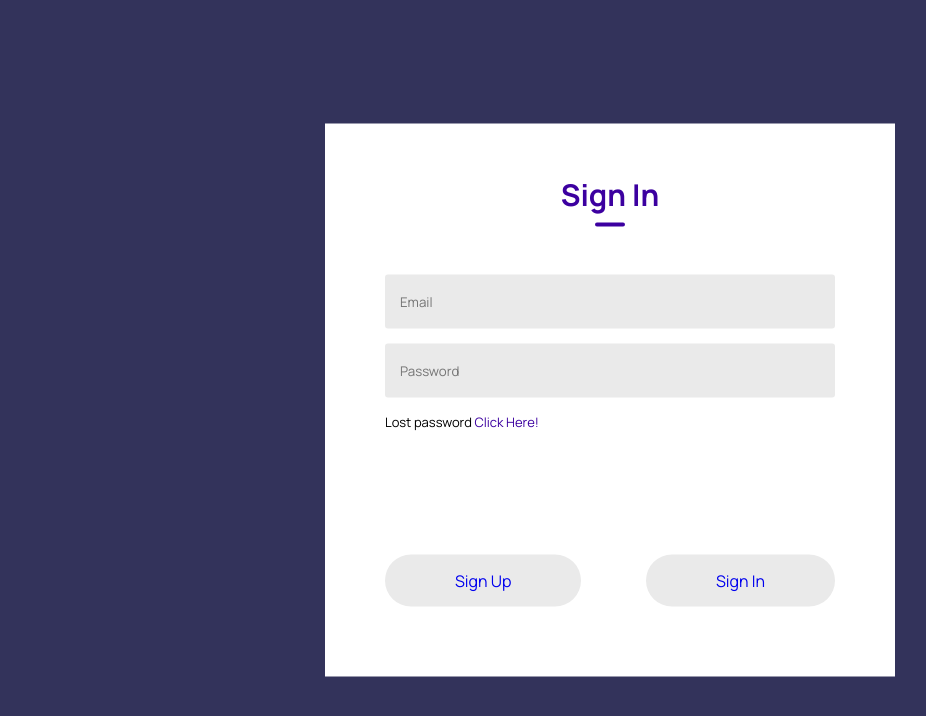
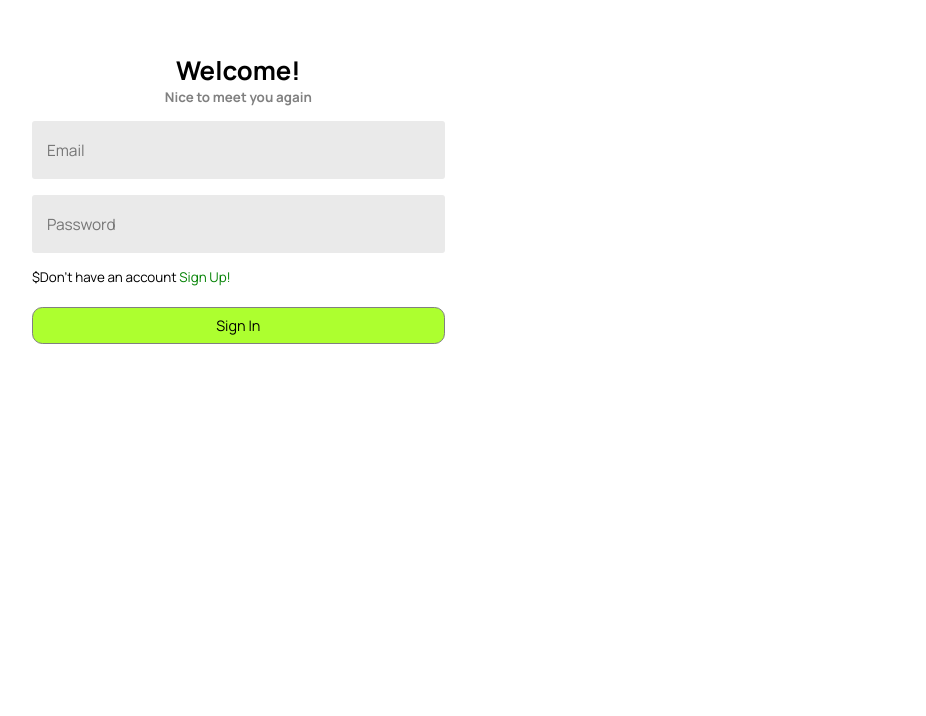
Before and after one commit to divineamunega/Student-Feedback-Form, a React (Vite) app: page /login in a window 1280 px wide. Shown: the top 716 px of the page, without its empty margins (30-956 px from the left). Built offline with nearby package versions, Linux system fonts and the light colour scheme.

Commit message:
Feat: Changed the desing and fixed some part of the auth

```diff
--- a/package.json
+++ b/package.json
@@ -13,7 +13,8 @@
     "firebase": "^10.12.2",
     "react": "^18.2.0",
     "react-dom": "^18.2.0",
-    "react-router-dom": "^6.23.1"
+    "react-router-dom": "^6.23.1",
+    "react-toastify": "^10.0.5"
   },
   "devDependencies": {
     "@types/react": "^18.2.66",
--- a/src/App.jsx
+++ b/src/App.jsx
@@ -3,13 +3,18 @@ import Login from "./components/Login";
 import SignUp from "./components/SignUp";
 import Page from "./components/Page";
 import { Navigate } from "react-router-dom";
-
+import AuthPage from "./pages/AuthPage";
+import "react-toastify/dist/ReactToastify.css";
 function App() {
 	return (
 		<BrowserRouter>
 			<Routes>
-        <Route index path="/" element={<Navigate to="/signup" />} />
-        <Route path="/signup" element={<SignUp />} />
+				<Route index element={<Navigate to="auth" />} />
+				<Route path="auth" element={<AuthPage />}>
+					<Route index element={<Navigate to="signup" />} />
+					<Route path="signup" element={<SignUp />} />
+					<Route path="login" element={<Login />} />
+				</Route>
 				<Route path="/login" element={<Login />} />
 				<Route path="/page" element={<Page />} />
 			</Routes>
--- a/src/components/Login.jsx
+++ b/src/components/Login.jsx
@@ -1,33 +1,43 @@
+import styles from "./SignUp.module.css";
 import { useState } from "react";
-import styles from "./Login.module.css";
-import { signInWithEmailAndPassword } from "firebase/auth";
+import {
+	signInWithEmailAndPassword,
+	setPersistence,
+	browserLocalPersistence,
+} from "firebase/auth";
 import { auth } from "../firebase";
-import { NavLink, useNavigate } from "react-router-dom";
+import { Link } from "react-router-dom";
+import { ToastContainer, toast } from "react-toastify";
+import { useNavigate } from "react-router-dom";
 
 function Login() {
 	const [email, setEmail] = useState("");
 	const [password, setPassword] = useState("");
-  const [isSignInBtnactive, setIsSignInBtnactive] = useState(false);
+	const navigate = useNavigate();
+	async function signUp(e) {
+		e.preventDefault();
+		try {
+			if (email === "" || password === "")
+				throw new Error("Please Fill all the required feilds.");
+			await setPersistence(auth, browserLocalPersistence).then(() =>
+				signInWithEmailAndPassword(auth, email, password)
+			);
 
-  const navigate = useNavigate();
-
-  function handleSignInButtion() {
-    setIsSignInBtnactive(true);
 			navigate("/page");
+		} catch (err) {
+			toast.error(err.message);
+			// setName("");
+			// setEmail("");
+			// setPassword("");
 		}
-
-  function signIn(e) {
-    e.preventDefault();
-    signInWithEmailAndPassword(auth, email, password)
-      .then((userCredentials) => console.log(userCredentials))
-      .catch((e) => console.log(e));
 	}
 
 	return (
-    <div className={styles.container}>
-      <div className={styles.formBox}>
-        <h1>Sign In</h1>
-        <form onSubmit={signIn}>
+		<>
+			<ToastContainer />
+			<form onSubmit={signUp} className={styles.formBox}>
+				<h1>Welcome!</h1>
+				<h2>Nice to meet you again</h2>
 				<div className={styles.inputGroup}>
 					<div className={styles.inputField}>
 						<input
@@ -48,23 +58,16 @@ function Login() {
 						/>
 					</div>
 					<p>
-              Lost password <a href="#">Click Here!</a>
+						${"Don't have an account"} <Link to="/auth/signup">Sign Up!</Link>
 					</p>
 				</div>
 				<div className={styles.btnField}>
-            <NavLink to="/signup">Sign Up</NavLink>
-            <NavLink
-              to="/page"
-              type="submit"
-              className={!isSignInBtnactive ? styles.disable : ""}
-              onClick={handleSignInButtion}
-            >
+					<button type="submit" className={styles.actionBtn}>
 						Sign In
-            </NavLink>
+					</button>
 				</div>
 			</form>
-      </div>
-    </div>
+		</>
 	);
 }
 
--- a/src/components/Page.jsx
+++ b/src/components/Page.jsx
@@ -1,5 +1,24 @@
+import styles from "./Page.module.css";
+import { useState } from "react";
+import { auth } from "../firebase";
+import { onAuthStateChanged } from "firebase/auth";
+
 function Page() {
-  return <div>Testing.........</div>;
+	const [name, setName] = useState("");
+	onAuthStateChanged(auth, (user) => {
+		if (user) {
+			// User is signed in, see docs for a list of available properties
+			// https://firebase.google.com/docs/reference/js/firebase.User
+			setName(user.displayName);
+			// ...
+		} else {
+			// User is signed out
+			console.log("Use Is signed out");
+			// ...
+		}
+	});
+	console.log(styles.page);
+	return <div className={styles.page}>Welcome {name}</div>;
 }
 
 export default Page;
--- /dev/null
+++ b/src/components/Page.module.css
@@ -0,0 +1,3 @@
+.page {
+	font-size: 5rem;
+}
--- a/src/components/SignUp.jsx
+++ b/src/components/SignUp.jsx
@@ -1,33 +1,50 @@
+import styles from "./SignUp.module.css";
 import { useState } from "react";
-import styles from "./Login.module.css";
-import { createUserWithEmailAndPassword } from "firebase/auth";
+import {
+	createUserWithEmailAndPassword,
+	updateProfile,
+	setPersistence,
+	browserLocalPersistence,
+} from "firebase/auth";
 import { auth } from "../firebase";
-import { NavLink } from "react-router-dom";
+import { Link } from "react-router-dom";
+import { ToastContainer, toast } from "react-toastify";
+import { useNavigate } from "react-router-dom";
 
 function SignUp() {
 	const [name, setName] = useState("");
 	const [email, setEmail] = useState("");
 	const [password, setPassword] = useState("");
-  const [title, setTitle] = useState("Sign Up");
-  const [isSignUpBtnactive, setIsSignUpBtnactive] = useState(true);
+	const navigate = useNavigate();
 
-  function handleSignUpButton() {
-    setIsSignUpBtnactive(true);
-    setTitle("Sign Up");
+	async function signUp(e) {
+		e.preventDefault();
+		try {
+			if (email === "" || password === "" || name === "")
+				throw new Error("Please Fill all the required feilds.");
+			await createUserWithEmailAndPassword(auth, email, password);
+			await updateProfile(auth.currentUser, {
+				displayName: name,
+			});
+			await setPersistence(auth, browserLocalPersistence);
+
+			toast.success("Account Created Successfully!");
+			navigate("/page");
+		} catch (err) {
+			toast.error(err.message);
+		} finally {
+			setName("");
+			setEmail("");
+			setPassword("");
 		}
-
-  function signUp(e) {
-    e.preventDefault();
-    createUserWithEmailAndPassword(auth, email, password)
-      .then((userCredentials) => console.log(userCredentials))
-      .catch((e) => console.log(e));
 	}
 
 	return (
-    <div className={styles.container}>
-      <div className={styles.formBox}>
-        <h1>{title}</h1>
-        <form onSubmit={signUp}>
+		<>
+			<ToastContainer />
+			<form onSubmit={signUp} className={styles.formBox}>
+				<h1>Welcome!</h1>
+				<h2>Nice to have you here</h2>
 				<div className={styles.inputGroup}>
 					<div className={styles.inputField}>
 						<input
@@ -56,24 +73,18 @@ function SignUp() {
 						/>
 					</div>
 					<p>
-              Lost password <a href="#">Click Here!</a>
+						Already have an account <Link to="/auth/login">Sign In!</Link>
 					</p>
 				</div>
 				<div className={styles.btnField}>
-            <NavLink
-              to="/"
-              type="submit"
-              onClick={handleSignUpButton}
-              className={!isSignUpBtnactive ? styles.disable : ""}
-            >
+					<button type="submit" className={styles.actionBtn}>
 						Sign Up
-            </NavLink>
-            <NavLink to="/login">Sign In</NavLink>
+					</button>
 				</div>
 			</form>
-      </div>
-    </div>
+		</>
 	);
 }
 
 export default SignUp;
+// onClick = { handleSignUpButton };
--- /dev/null
+++ b/src/components/SignUp.module.css
@@ -0,0 +1,85 @@
+.formBox {
+	width: 9rem;
+	width: 40rem;
+	background: hsl(0, 0%, 100%);
+	padding: 5rem 6rem 7rem;
+	text-align: center;
+}
+
+h1 {
+	font-size: 2.5rem;
+}
+
+h2 {
+	font-size: 1.3rem;
+	color: gray;
+}
+.formBox .inputGroup .inputField {
+	background: #eaeaea;
+	margin: 1.5rem 0px;
+	border-radius: 3px;
+	display: flex;
+	align-items: center;
+	max-height: 6.5rem;
+	transition: max-height 0.5s;
+	overflow: hidden;
+}
+
+input {
+	width: 100%;
+	background: transparent;
+	border: 0;
+	outline: 0;
+	padding: 18px 15px;
+	font-size: 1.5rem;
+}
+
+form p {
+	text-align: left;
+	font-size: 1.3rem;
+}
+
+form p a {
+	text-decoration: none;
+	font-size: 1.3rem;
+	color: green;
+}
+
+.btnField {
+	width: 100%;
+	display: flex;
+	justify-content: space-between;
+}
+
+.btnField a {
+	padding: 15px 70px;
+	background: #eaeaea;
+	border-radius: 50px;
+	border: 0;
+	outline: 0;
+	cursor: pointer;
+	transition: background 1s;
+}
+
+.actionBtn {
+	font-size: 1.4rem;
+	width: 100%;
+	padding: 0.8rem 0;
+	border-radius: 1rem;
+	background-color: greenyellow;
+	outline: none;
+	border: 1px solid grey;
+	margin-top: 2rem;
+	transition: 0.5s;
+	transform: scale(100%);
+}
+
+.actionBtn:not(:disabled):hover {
+	transition: 0.5s;
+	transform: scale(105%);
+}
+
+.actionBtn:not(:disabled):active {
+	transition: 0.5s;
+	transform: scale(95%);
+}
--- a/src/index.css
+++ b/src/index.css
@@ -1,8 +1,16 @@
 @import url("https://fonts.googleapis.com/css2?family=Manrope:wght@200..800&display=swap");
+:root {
+	--toastify-color-progress-light: linear-gradient(to right, #4cd964, green);
+}
+* {
+	margin: 0;
+	padding: 0;
+	font-family: "Manrope", sans-serif;
+	text-decoration: none;
+	font-size: 64.5%;
+}
 
-* {
-  margin: 0;
-  padding: 0;
-  font-family: "Manrope", sans-serif;
-  text-decoration: none;
+.Toastify__toast {
+	font-size: 3.7rem;
+	color: black;
 }
--- /dev/null
+++ b/src/pages/AuthPage.jsx
@@ -0,0 +1,11 @@
+import styles from "./AuthPage.module.css";
+import { Outlet } from "react-router-dom";
+const AuthPage = () => {
+	return (
+		<div className={styles.authPage}>
+			<Outlet />
+		</div>
+	);
+};
+
+export default AuthPage;
--- /dev/null
+++ b/src/pages/AuthPage.module.css
@@ -0,0 +1,15 @@
+.authPage {
+	background: url("https://plus.unsplash.com/premium_photo-1666724568420-e282bafa8d2c?q=80&w=1375&auto=format&fit=crop&ixlib=rb-4.0.3&ixid=M3wxMjA3fDB8MHxwaG90by1wYWdlfHx8fGVufDB8fHx8fA%3D%3D");
+	width: 100%;
+	height: 100vh;
+	display: flex;
+	align-items: center;
+	justify-content: center;
+}
+
+.authBox {
+	width: 35rem;
+	height: 50rem;
+	background-color: white;
+	border-radius: 2rem;
+}
```
Also changed, not shown: 1 other file (tests, documents, lock files or other folders). Lines whose indentation alone changed are shown as unchanged.
